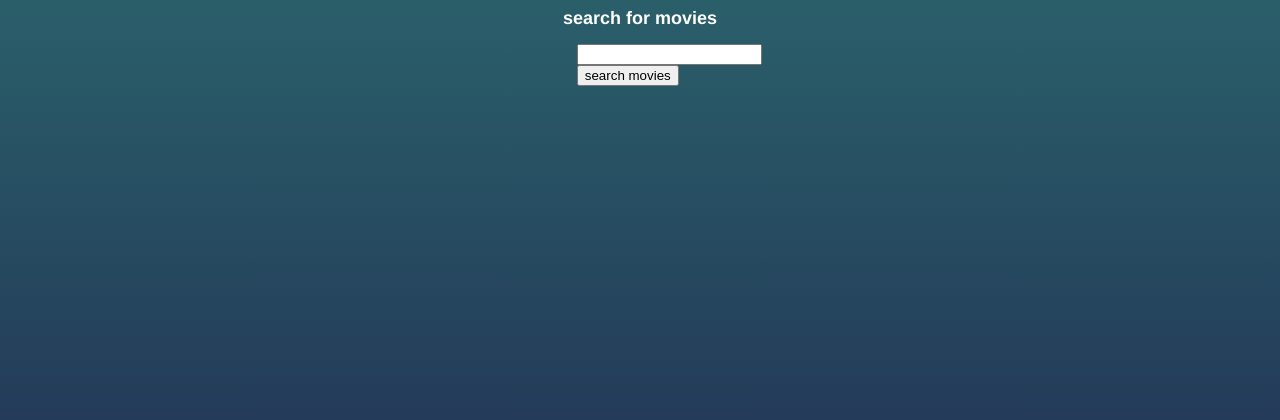
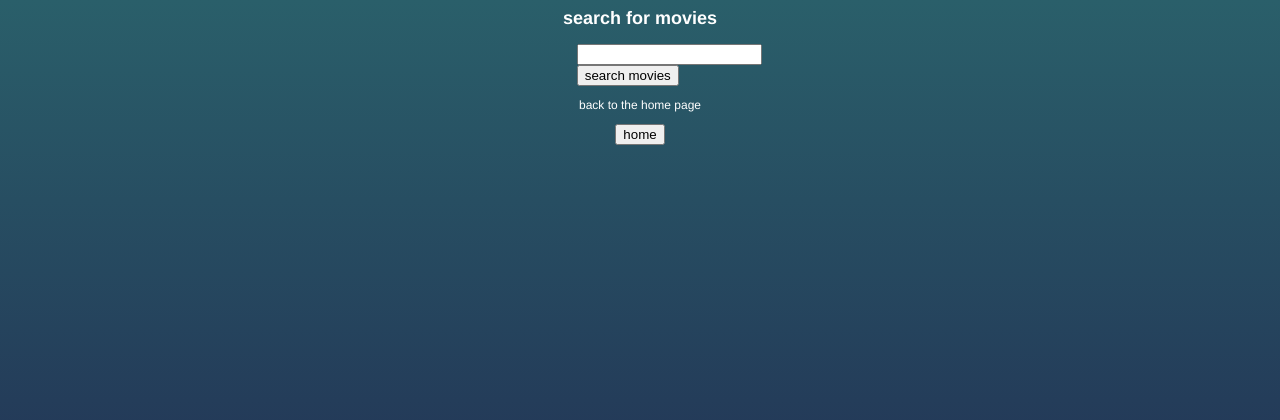
Before and after one commit to dallasgere/milestone2-dallas-gere, a Flask app: page /search_movie_form in a window 1280 px wide. Shown: the top 420 px of the page. Run offline with Flask 2, Linux system fonts and the light colour scheme.

Commit message:
adding a button to bring my back to the home page from the search pages

```diff
--- a/server.py
+++ b/server.py
@@ -96,7 +96,7 @@ def search_movie_display():
     #else:
         #return flask.redirect(flask.url_for('search_movie_form'))
 
-@app.route("/home")
+@app.route("/home", methods=['POST', 'GET'])
 def home():
     '''
     this function will define my home page and will be part 1 for this project
--- a/static/search_movie_display.css
+++ b/static/search_movie_display.css
@@ -42,3 +42,9 @@ h1 {
     margin-right: auto;
     width: 50%;
 }
+
+/*formatting my home button*/
+.home_button {
+    display: flex;
+    justify-content: center;
+}
--- a/static/search_movie_form.css
+++ b/static/search_movie_form.css
@@ -25,3 +25,9 @@ h2 {
     margin-right: auto;
     width: 10%;
 }
+
+/*formatting my home button*/
+.home_button {
+    display: flex;
+    justify-content: center;
+}
--- a/templates/search_movie_display.html
+++ b/templates/search_movie_display.html
@@ -16,5 +16,10 @@
                 <input type="submit" value="search"/>
             </form>
         </div>
+
+        <p>back to the home page</p>
+        <form action="/home" method="POST" class="home_button">
+            <input type="submit" value="home"/>
+        </form>
     </body>
 </html>
--- a/templates/search_movie_form.html
+++ b/templates/search_movie_form.html
@@ -8,5 +8,10 @@
             <input type="text" name="movie_name" id="movie_name"/>
             <input type="submit" value="search movies"/>
         </form>
+
+        <p>back to the home page</p>
+        <form action="/home" method="POST" class="home_button">
+            <input type="submit" value="home"/>
+        </form>
     </body>
 </html>
```
